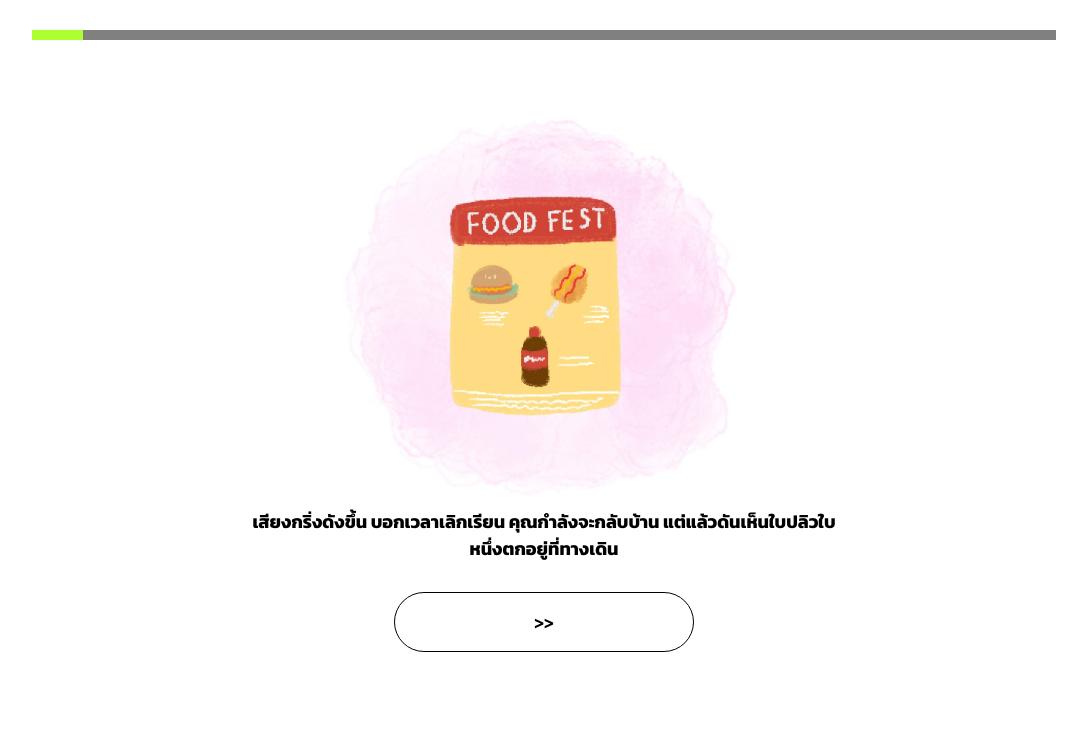
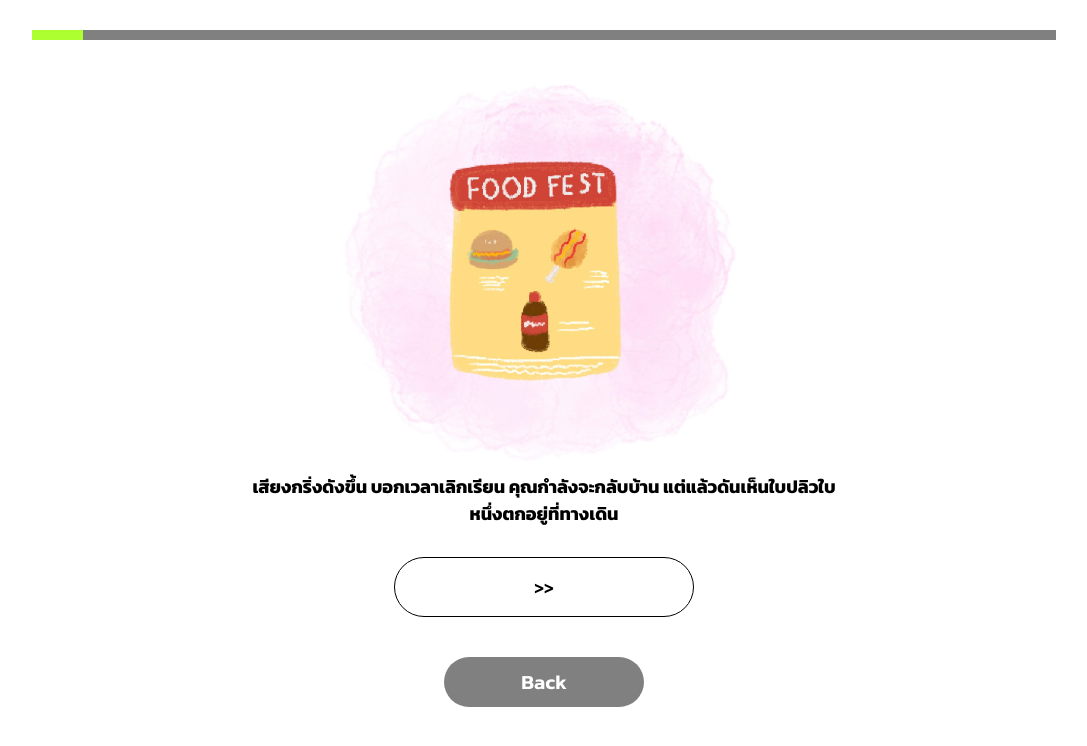
Before and after one commit to Cchinchillaz/FoodSpirit-Quiz, a plain HTML site: page index.html in a window 1280 px wide. Both pictures are taken after a click on the button "Start Quiz". Shown: the whole page, without its empty margins (96-1183 px from the left). Drawn offline with Linux system fonts and the light colour scheme.

Commit message:
add: back button

```diff
--- a/index.html
+++ b/index.html
@@ -27,7 +27,9 @@
         </div>
         <img id = "story-image" src = "">
         <h2 id="dialog"> story </h2>
-        <div id="choices" class="choices">
+        <div id="choices" class="choices"></div>
+        <div id = "back-button">
+          <button>Back</button>
         </div>
     </div>
   </div>
--- a/script.js
+++ b/script.js
@@ -143,6 +143,8 @@ function playQuiz(){
       image.src = 'images/' + getStoryURL(storyIndex);
     } else {
       image.style.display = 'none';
+      back = document.getElementById('back-button');
+      back.style.display = 'none';
       background.className = 'dialog-background dialog-20';
 
     }
@@ -275,6 +277,16 @@ function playQuiz(){
     document.getElementById('share-button').style.display = 'none';
   }
 
+  // back button
+  function showPreviousStory(){
+  if(storyIndex > 0){
+    storyIndex--;
+    showCurrentStory();
+  }
+  else{window.location.href = 'https://cchinchillaz.github.io/FoodSpirit-Quiz/';}
+
+  }
+  document.getElementById('back-button').addEventListener('click', () => showPreviousStory());
 }
 
 playQuiz();
--- a/style.css
+++ b/style.css
@@ -137,6 +137,23 @@ button:hover {
     padding: 20px;
 }
 
+#back-button {
+    display: flex;
+    align-items: center;
+    justify-content: center;
+    margin: 0px, auto;
+
+}
+#back-button button{
+    background-color: grey;
+    font-size: 2rem;
+    font-weight: 600;
+    width: 200px;
+    height: 50px;
+    border-width: 0px;
+    color: white;
+}
+
 
 .result-button {
     display: flex;
```
